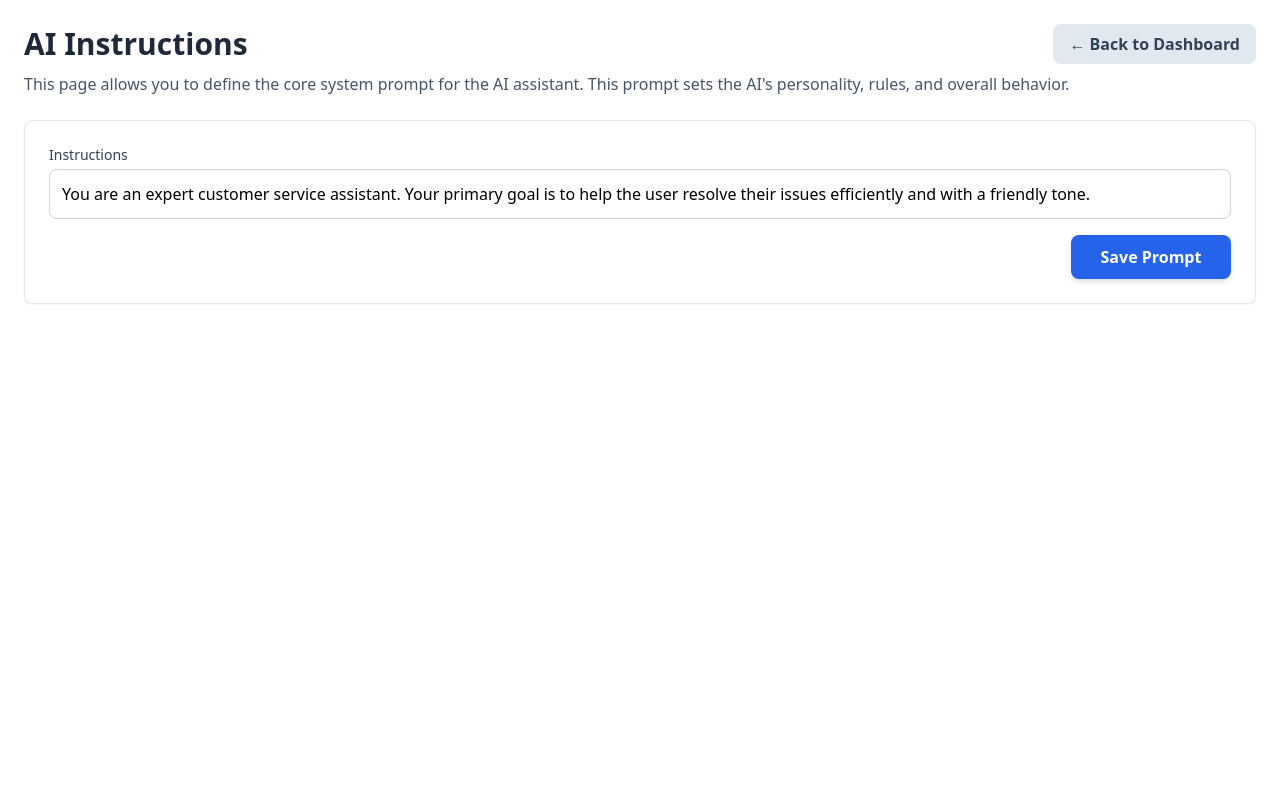
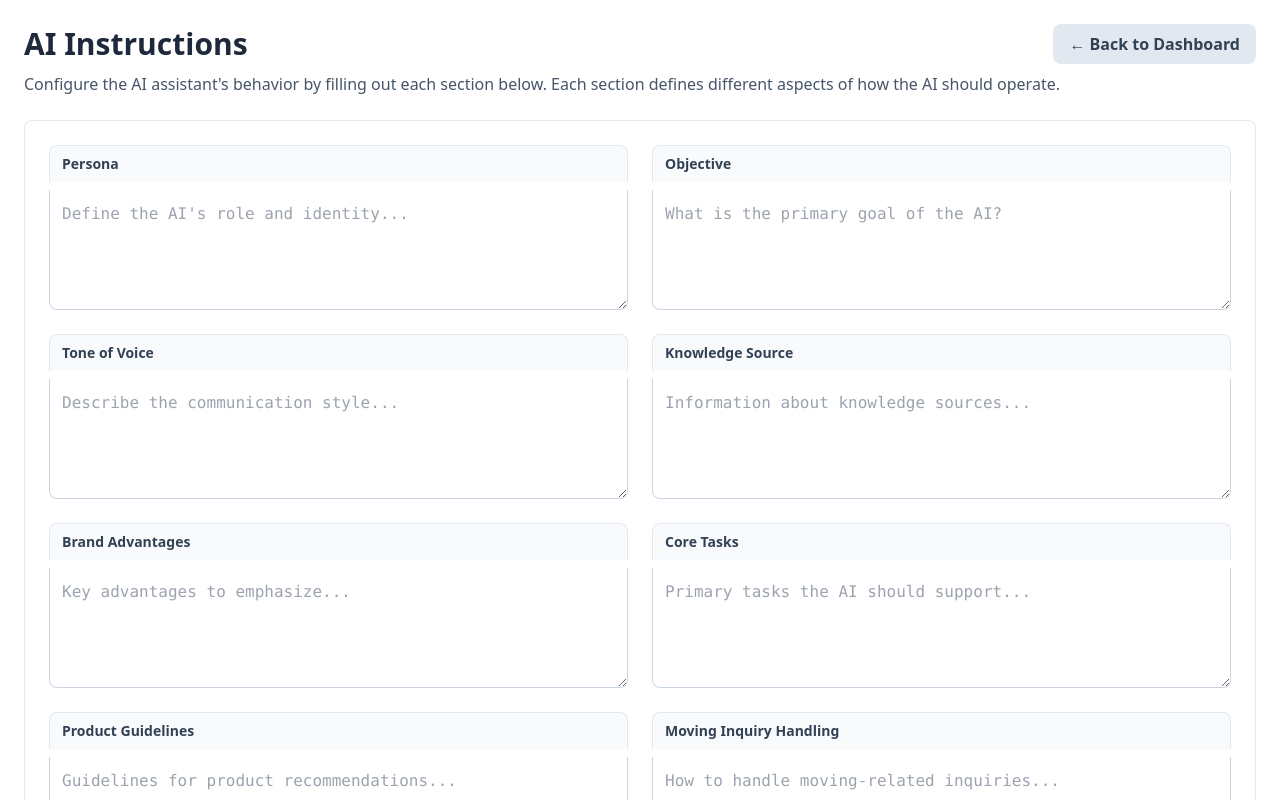
Before and after one commit to JG-Kiran/AIAssistant, a Next.js app: page /dashboard/ai-instructions in a window 1280 px wide. Shown: the top 800 px of the page. Built offline with nearby package versions, Linux system fonts and the light colour scheme; no server answers; the database is empty.

Commit message:
Split the instructions

```diff
--- a/app/dashboard/ai-instructions/page.tsx
+++ b/app/dashboard/ai-instructions/page.tsx
@@ -1,30 +1,67 @@
 'use client';
 
-import { useState, useEffect, useRef } from 'react';
+import { useState, useEffect } from 'react';
 import { useRouter } from 'next/navigation';
 
-// This is a helper function to turn raw prompt text into styled HTML
-const formatPromptForDisplay = (text: string): string => {
-    if (!text) return '';
-    // Escape HTML to prevent any injection from the text content itself.
-    const escapedText = text
-        .replace(/&/g, "&amp;")
-        .replace(/</g, "&lt;")
-        .replace(/>/g, "&gt;");
+// Define the sections we expect in the prompt with their display names
+const PROMPT_SECTIONS = [
+    { tag: 'persona', label: 'Persona', placeholder: 'Define the AI\'s role and identity...' },
+    { tag: 'objective', label: 'Objective', placeholder: 'What is the primary goal of the AI?' },
+    { tag: 'tone_of_voice', label: 'Tone of Voice', placeholder: 'Describe the communication style...' },
+    { tag: 'knowledge_source', label: 'Knowledge Source', placeholder: 'Information about knowledge sources...' },
+    { tag: 'brand_advantages', label: 'Brand Advantages', placeholder: 'Key advantages to emphasize...' },
+    { tag: 'core_tasks', label: 'Core Tasks', placeholder: 'Primary tasks the AI should support...' },
+    { tag: 'product_guidelines', label: 'Product Guidelines', placeholder: 'Guidelines for product recommendations...' },
+    { tag: 'inquiry_handling_moving', label: 'Moving Inquiry Handling', placeholder: 'How to handle moving-related inquiries...' },
+    { tag: 'inquiry_handling_valet_outbound', label: 'Valet Outbound Handling', placeholder: 'Handling valet storage outbound requests...' },
+    { tag: 'payment_information', label: 'Payment Information', placeholder: 'Payment options and policies...' },
+    { tag: 'prohibitions', label: 'Prohibitions', placeholder: 'What the AI should NOT do...' },
+];
 
-    // Use regex to find the now-escaped tags and wrap them in a styled span.
-    const styledText = escapedText.replace(
-        /(&lt;[^&]+?&gt;)/g,
-        '<span class="bg-slate-200 text-slate-700 font-mono px-2 py-0.5 rounded-md text-sm">$&</span>'
-    );
-
-    return styledText;
+type SectionData = {
+    [key: string]: string;
 };
 
+// Parse the raw prompt text into sections
+const parsePromptIntoSections = (promptText: string): SectionData => {
+    const sections: SectionData = {};
+
+    // Initialize all sections as empty
+    PROMPT_SECTIONS.forEach(section => {
+        sections[section.tag] = '';
+    });
+
+    // Regular expression to match <tag>content</tag> patterns
+    const tagRegex = /<(\w+)>([\s\S]*?)<\/\1>/g;
+    let match;
+
+    while ((match = tagRegex.exec(promptText)) !== null) {
+        const [, tagName, content] = match;
+        if (sections.hasOwnProperty(tagName)) {
+            sections[tagName] = content.trim();
+        }
+    }
+
+    return sections;
+};
+
+// Reconstruct the prompt from sections
+const reconstructPrompt = (sections: SectionData): string => {
+    let prompt = '';
+
+    PROMPT_SECTIONS.forEach(section => {
+        const content = sections[section.tag];
+        if (content.trim()) {
+            prompt += `<${section.tag}>\n${content}\n</${section.tag}>\n\n`;
+        }
+    });
+
+    return prompt.trim();
+};
 
 export default function AIInstructionsPage() {
     const [status, setStatus] = useState<'idle' | 'loading' | 'success' | 'error'>('idle');
-    const editorRef = useRef<HTMLDivElement>(null);
+    const [sections, setSections] = useState<SectionData>({});
     const router = useRouter();
 
     // Fetch the current prompt when the page loads
@@ -36,25 +73,29 @@ export default function AIInstructionsPage() {
                 return res.text();
             })
             .then(text => {
-                if (editorRef.current) {
-                    editorRef.current.innerHTML = formatPromptForDisplay(text);
-                }
+                const parsedSections = parsePromptIntoSections(text);
+                setSections(parsedSections);
                 setStatus('idle');
             })
             .catch(() => setStatus('error'));
     }, []);
 
+    const handleSectionChange = (sectionTag: string, value: string) => {
+        setSections(prev => ({
+            ...prev,
+            [sectionTag]: value
+        }));
+    };
+
     const handleSavePrompt = async () => {
-        if (!editorRef.current) return;
-
-        const rawText = editorRef.current.innerText;
+        const reconstructedPrompt = reconstructPrompt(sections);
 
         setStatus('loading');
         try {
             const response = await fetch('/api/system-prompt', {
                 method: 'POST',
                 headers: { 'Content-Type': 'application/json' },
-                body: JSON.stringify({ prompt: rawText }),
+                body: JSON.stringify({ prompt: reconstructedPrompt }),
             });
             if (!response.ok) throw new Error('Failed to save');
             setStatus('success');
@@ -76,20 +117,33 @@ export default function AIInstructionsPage() {
                 </button>
             </div>
             <p className="text-slate-600 mb-6">
-                This page allows you to define the core system prompt for the AI assistant. This prompt sets the AI's personality, rules, and overall behavior.
+                Configure the AI assistant's behavior by filling out each section below. Each section defines different aspects of how the AI should operate.
             </p>
-            <div className="bg-white border border-slate-200 rounded-lg p-6 flex flex-col flex-grow shadow-sm">
-                <label htmlFor="system-prompt-editor" className="block text-sm font-medium text-slate-700 mb-1">
-                    Instructions
-                </label>
-                <div
-                    ref={editorRef}
-                    id="system-prompt-editor"
-                    contentEditable={status !== 'loading'}
-                    className="w-full flex-grow p-3 border border-slate-300 rounded-lg resize-none whitespace-pre-wrap"
-                    aria-placeholder="Enter the AI's system prompt here..."
-                />
-                <div className="flex justify-end mt-4">
+
+            <div className="bg-white border border-slate-200 rounded-lg p-6 flex flex-col flex-grow shadow-sm overflow-y-auto">
+                <div className="grid grid-cols-1 lg:grid-cols-2 gap-6 mb-6">
+                    {PROMPT_SECTIONS.map((section) => (
+                        <div key={section.tag} className="flex flex-col">
+                            <label
+                                htmlFor={`section-${section.tag}`}
+                                className="block text-sm font-semibold text-slate-700 mb-2 bg-slate-50 px-3 py-2 rounded-t-lg border border-b-0 border-slate-200"
+                            >
+                                {section.label}
+                            </label>
+                            <textarea
+                                id={`section-${section.tag}`}
+                                value={sections[section.tag] || ''}
+                                onChange={(e) => handleSectionChange(section.tag, e.target.value)}
+                                placeholder={section.placeholder}
+                                disabled={status === 'loading'}
+                                className="w-full min-h-[120px] p-3 border border-slate-300 border-t-0 rounded-b-lg resize-y focus:ring-2 focus:ring-blue-500 focus:border-blue-500 disabled:bg-slate-50 disabled:text-slate-500"
+                                style={{ fontFamily: 'ui-monospace, SFMono-Regular, "SF Mono", Monaco, Consolas, "Liberation Mono", "Courier New", monospace' }}
+                            />
+                        </div>
+                    ))}
+                </div>
+
+                <div className="flex justify-end mt-4 pt-4 border-t border-slate-200">
                     <button
                         onClick={handleSavePrompt}
                         disabled={status === 'loading' || status === 'success'}
@@ -98,7 +152,7 @@ export default function AIInstructionsPage() {
                         {status === 'loading' && 'Saving...'}
                         {status === 'success' && 'Saved!'}
                         {status === 'error' && 'Error! Retry?'}
-                        {status === 'idle' && 'Save Prompt'}
+                        {status === 'idle' && 'Save Instructions'}
                     </button>
                 </div>
             </div>
```
